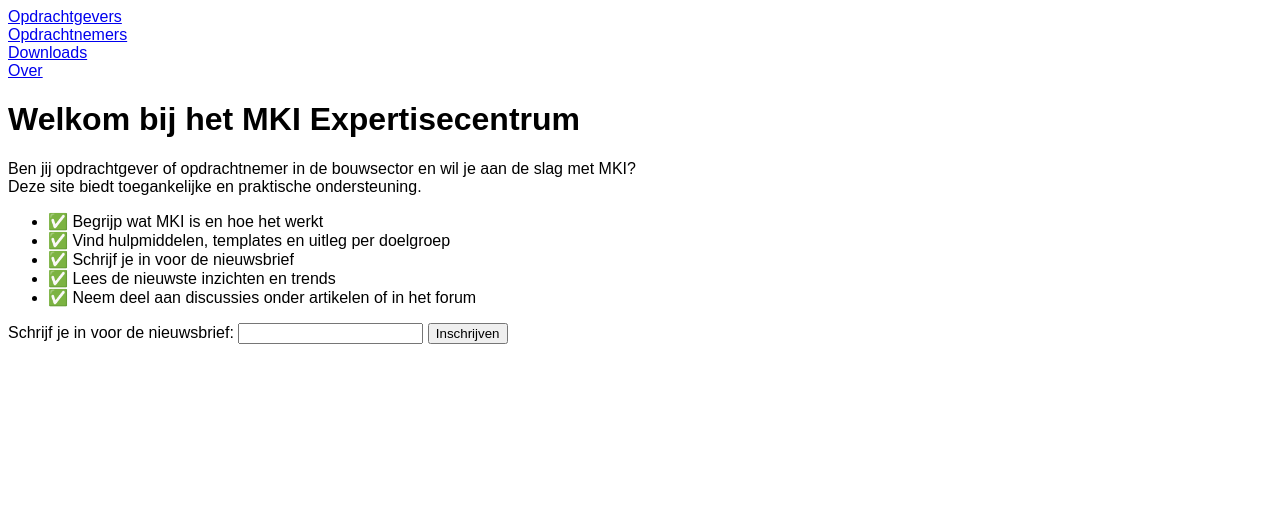
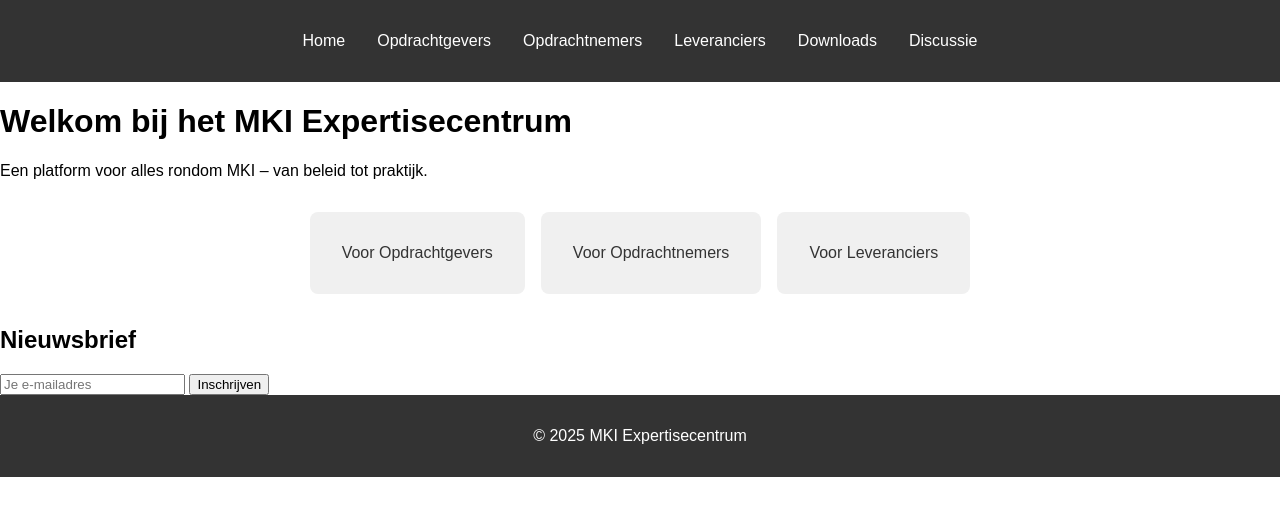
Before and after one commit to lcapro/mkiexpertisecentrum, an Eleventy site: page src/index.md in a window 1280 px wide. Built offline with nearby package versions, Linux system fonts and the light colour scheme; Eleventy itself is replaced by a stand-in of ours; files that its build step writes are made by us from their sources.

Commit message:
Update fase 2

```diff
--- a/src/_includes/header.njk
+++ /dev/null
@@ -1,21 +0,0 @@
-
-<nav class="bg-white border-b p-4 shadow">
-  <ul class="flex space-x-4">
-    <li class="relative group">
-      <a href="/opdrachtgevers/" class="font-semibold hover:text-blue-600">Opdrachtgevers</a>
-      <ul class="absolute left-0 hidden group-hover:block bg-white border mt-1 shadow-md">
-        <li><a href="/opdrachtgevers/handleiding/" class="block px-4 py-2 hover:bg-gray-100">Handleidingen</a></li>
-        <li><a href="/opdrachtgevers/templates/" class="block px-4 py-2 hover:bg-gray-100">Templates</a></li>
-      </ul>
-    </li>
-    <li class="relative group">
-      <a href="/opdrachtnemers/" class="font-semibold hover:text-blue-600">Opdrachtnemers</a>
-      <ul class="absolute left-0 hidden group-hover:block bg-white border mt-1 shadow-md">
-        <li><a href="/opdrachtnemers/tools/" class="block px-4 py-2 hover:bg-gray-100">Tools</a></li>
-        <li><a href="/opdrachtnemers/support/" class="block px-4 py-2 hover:bg-gray-100">Ondersteuning</a></li>
-      </ul>
-    </li>
-    <li><a href="/downloads/" class="font-semibold hover:text-blue-600">Downloads</a></li>
-    <li><a href="/over/" class="font-semibold hover:text-blue-600">Over</a></li>
-  </ul>
-</nav>
--- a/src/_layouts/layout.njk
+++ b/src/_layouts/layout.njk
@@ -1,15 +1,28 @@
-
 <!DOCTYPE html>
 <html lang="nl">
 <head>
-  <meta charset="UTF-8" />
-  <title>{{ title or "MKI Expertisecentrum" }}</title>
-  <link href="/css/style.css" rel="stylesheet">
+  <meta charset="UTF-8">
+  <title>{{ title }}</title>
+  <link rel="stylesheet" href="/css/style.css">
 </head>
-<body class="font-sans text-gray-800">
-  {% include "header.njk" %}
-  <main class="p-6 max-w-4xl mx-auto">
+<body>
+  <header>
+    <nav>
+      <ul class="nav">
+        <li><a href="/">Home</a></li>
+        <li><a href="/opdrachtgevers/">Opdrachtgevers</a></li>
+        <li><a href="/opdrachtnemers/">Opdrachtnemers</a></li>
+        <li><a href="/leveranciers/">Leveranciers</a></li>
+        <li><a href="/downloads/">Downloads</a></li>
+        <li><a href="/discussie/">Discussie</a></li>
+      </ul>
+    </nav>
+  </header>
+  <main>
     {{ content | safe }}
   </main>
+  <footer>
+    <p>&copy; 2025 MKI Expertisecentrum</p>
+  </footer>
 </body>
 </html>
--- a/src/css/style.css
+++ b/src/css/style.css
@@ -1,6 +1,8 @@
 
-body { font-family: sans-serif; }
-nav ul { list-style: none; padding: 0; margin: 0; }
-nav li { position: relative; }
-nav li ul { display: none; position: absolute; }
-nav li:hover ul { display: block; }
+body { font-family: sans-serif; margin: 0; padding: 0; }
+header, footer { background: #333; color: white; padding: 1em; text-align: center; }
+nav ul.nav { display: flex; list-style: none; justify-content: center; padding: 0; }
+nav ul.nav li { margin: 0 1em; }
+nav ul.nav li a { color: white; text-decoration: none; }
+.grid { display: flex; gap: 1em; justify-content: center; margin: 2em 0; }
+.tile { padding: 2em; background: #f0f0f0; border-radius: 8px; text-align: center; text-decoration: none; color: #333; }
--- a/src/index.md
+++ b/src/index.md
@@ -5,17 +5,18 @@ title: Welkom bij het MKI Expertisecentrum
 
 # Welkom bij het MKI Expertisecentrum
 
-Ben jij opdrachtgever of opdrachtnemer in de bouwsector en wil je aan de slag met MKI?
-Deze site biedt toegankelijke en praktische ondersteuning.
+Een platform voor alles rondom MKI – van beleid tot praktijk.
 
-- ✅ Begrijp wat MKI is en hoe het werkt
-- ✅ Vind hulpmiddelen, templates en uitleg per doelgroep
-- ✅ Schrijf je in voor de nieuwsbrief
-- ✅ Lees de nieuwste inzichten en trends
-- ✅ Neem deel aan discussies onder artikelen of in het forum
+<div class="grid">
+  <a class="tile" href="/opdrachtgevers/">Voor Opdrachtgevers</a>
+  <a class="tile" href="/opdrachtnemers/">Voor Opdrachtnemers</a>
+  <a class="tile" href="/leveranciers/">Voor Leveranciers</a>
+</div>
 
-<form name="newsletter" method="POST" data-netlify="true" class="mt-6">
-  <label for="email" class="block font-semibold">Schrijf je in voor de nieuwsbrief:</label>
-  <input type="email" name="email" id="email" class="border p-2 mt-2 w-full max-w-sm" required>
-  <button type="submit" class="bg-blue-600 text-white px-4 py-2 mt-2 rounded">Inschrijven</button>
-</form>
+<section>
+  <h2>Nieuwsbrief</h2>
+  <form action="https://example.us1.list-manage.com/subscribe/post" method="POST">
+    <input type="email" name="EMAIL" placeholder="Je e-mailadres">
+    <button type="submit">Inschrijven</button>
+  </form>
+</section>
```
Also changed, not shown: src/blog/2025-06-10-wat-is-mki.md (deleted, +0 -10 lines), src/discussie/index.md (added, +3 -0 lines), src/downloads/index.md (+1 -1 lines), src/leveranciers/index.md (+2 -2 lines), src/opdrachtgevers/index.md (+1 -5 lines), src/opdrachtnemers/index.md (+1 -5 lines), src/over/index.md (deleted, +0 -3 lines).
